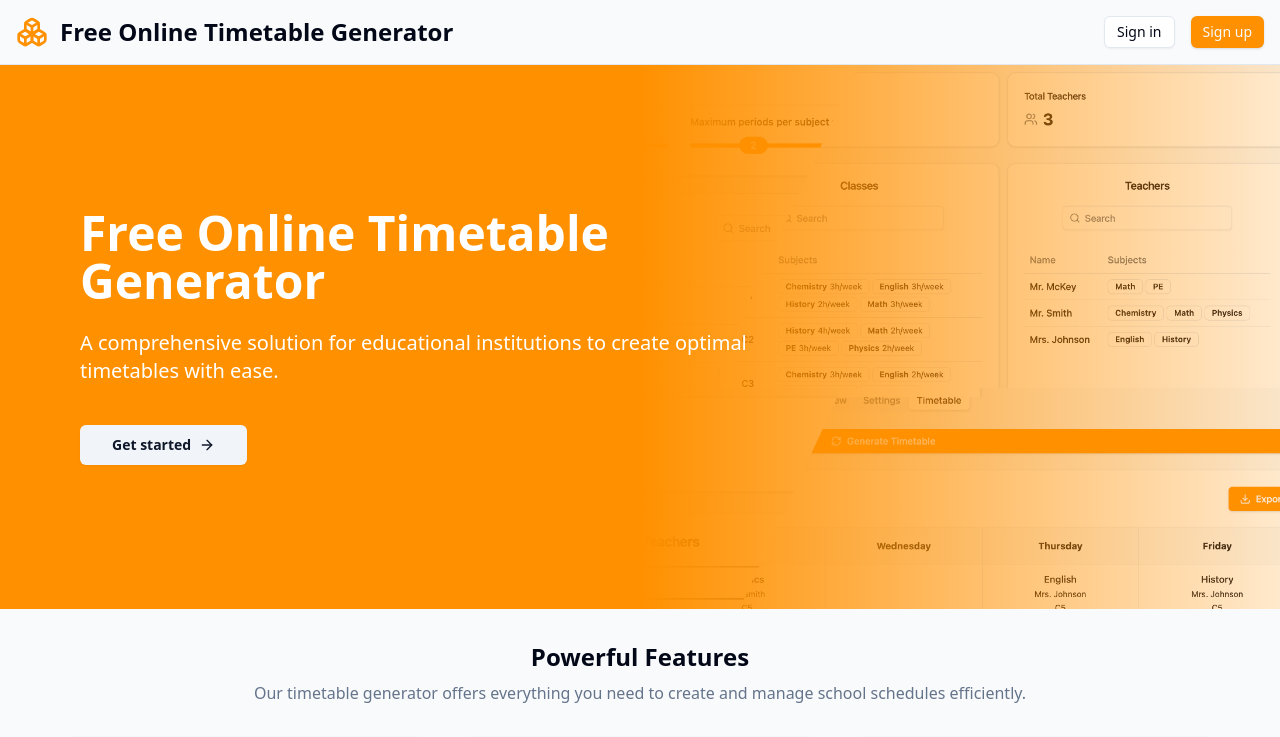
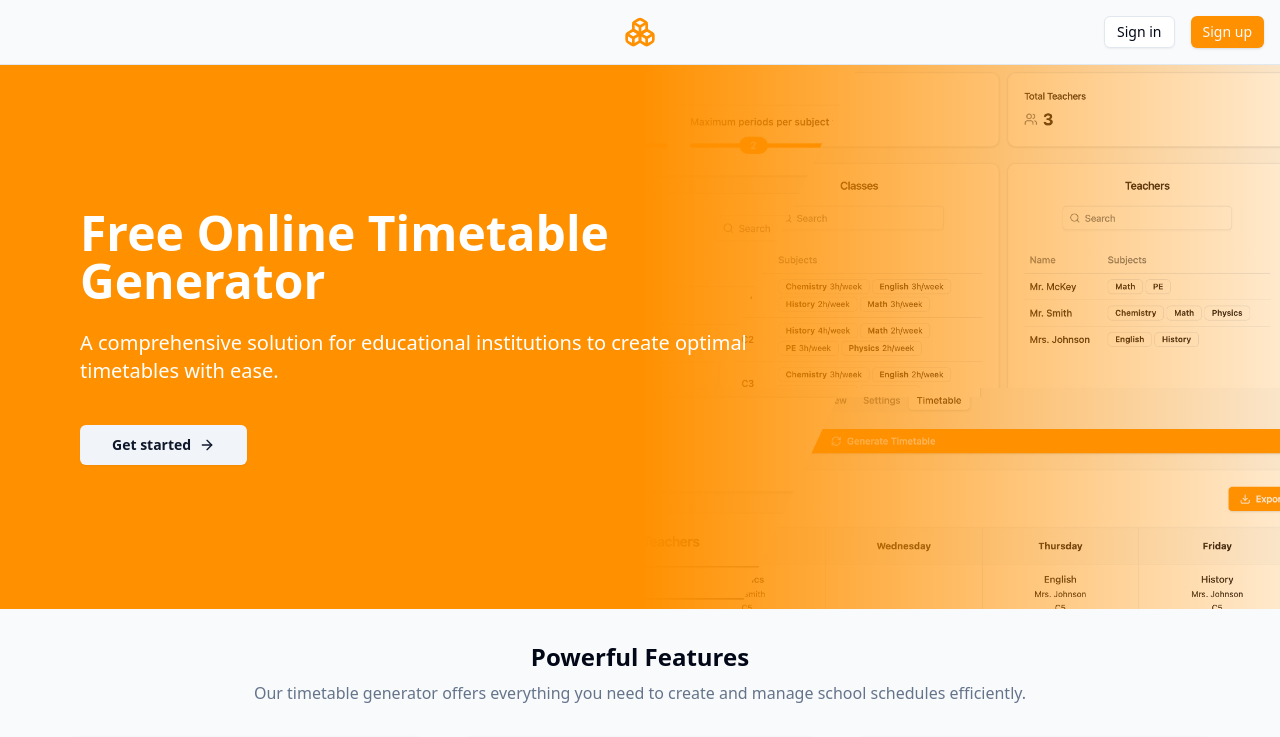
Before and after one commit to moritz-dstl/timetable, a React (Vite) app in the folder src/frontend/: page / in a window 1280 px wide. Shown: the top 737 px of the page. Built offline with nearby package versions, Linux system fonts and the light colour scheme.

Commit message:
Change header

```diff
--- a/src/frontend/src/layout/Header.tsx
+++ b/src/frontend/src/layout/Header.tsx
@@ -30,17 +30,11 @@ function Header() {
 
     return (
         <header className="border-b p-4 bg-gray-50">
-            <div className="flex items-center justify-between">
-                <span className="flex items-center gap-3 cursor-pointer" onClick={() => navigate("/")}>
-                    <div className="h-8 w-8">
-                        <Boxes className="h-8 w-8" color="#FF9100" />
-                    </div>
-                    <span className="flex gap-1">
-                        <h1 className="block sm:hidden text-2xl font-bold">Fottg</h1>
-                        <h1 className="hidden sm:block text-2xl font-bold">Free Online Timetable Generator</h1>
-                    </span>
-                </span>
-                <div id="header-buttons" className="flex items-center gap-4">
+            <div className="relative flex justify-left sm:justify-center">
+                <Boxes className="absolute h-8 w-8 text-primary cursor-pointer" onClick={() => navigate("/")} />
+            </div>
+            <div className="flex">
+                <div className="flex gap-4 ml-auto">
                     {
                         !cookies.get("user") ? (
                             // Show sign in and sign out buttons if user is not logged in
```
